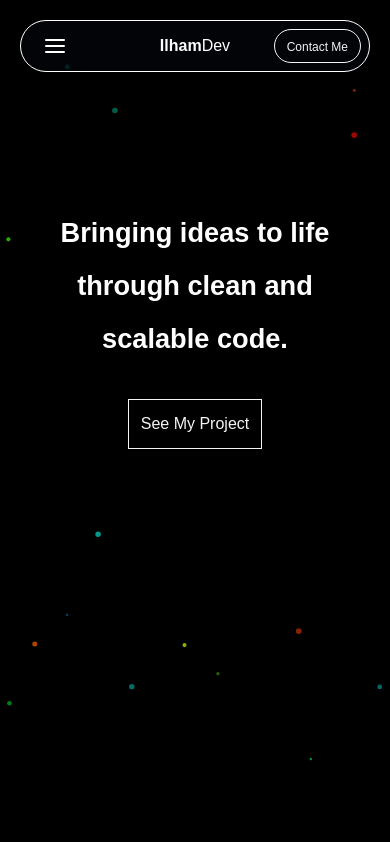
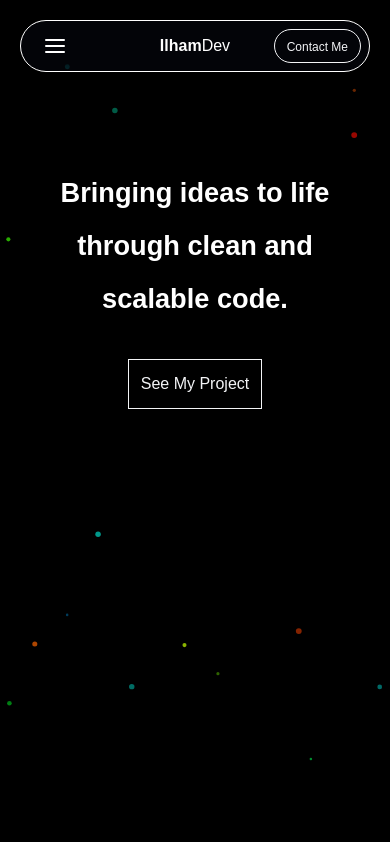
Before and after one commit to aripinilham24/Portfolio, a React (Vite) app: page / in a window 390 px wide. Shown: the top 842 px of the page. Built offline with nearby package versions, Linux system fonts and the light colour scheme.

Commit message:
fix: adjust margin hero

```diff
--- a/src/sections/Hero.jsx
+++ b/src/sections/Hero.jsx
@@ -21,7 +21,7 @@ const Hero = () => {
             id="home"
             className="hero px-10 h-screen sticky top-0 border z-0"
         >
-            <div className="text-white text-center mt-30 md:mt-70 lg:mt-20">
+            <div className="text-white text-center mt-20">
                 <h1 className="text-[1.7rem] mt-3 md:text-6xl lg:text-7xl font-bold">
                     Bringing ideas to life{" "}
                 </h1>
```
